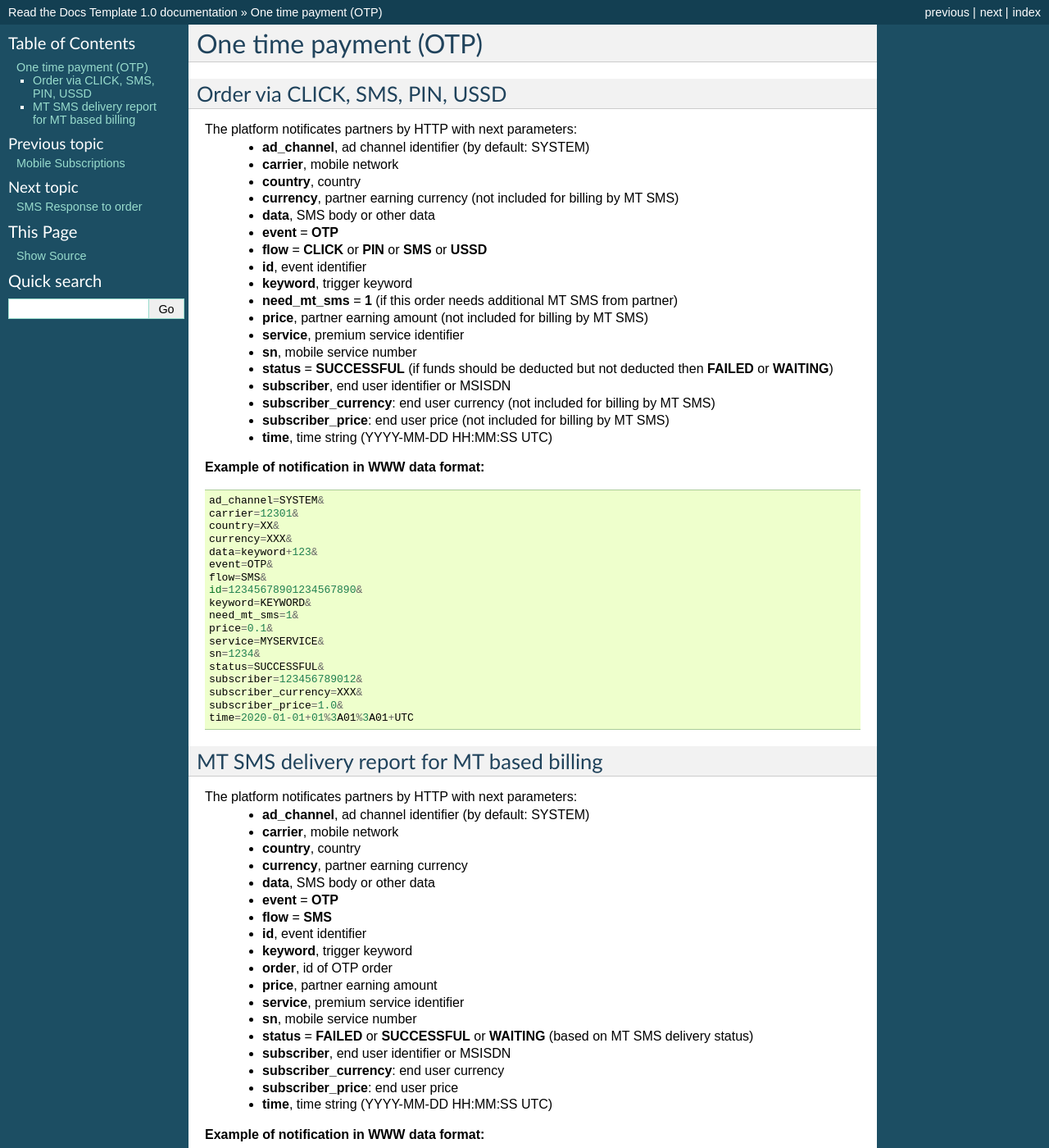
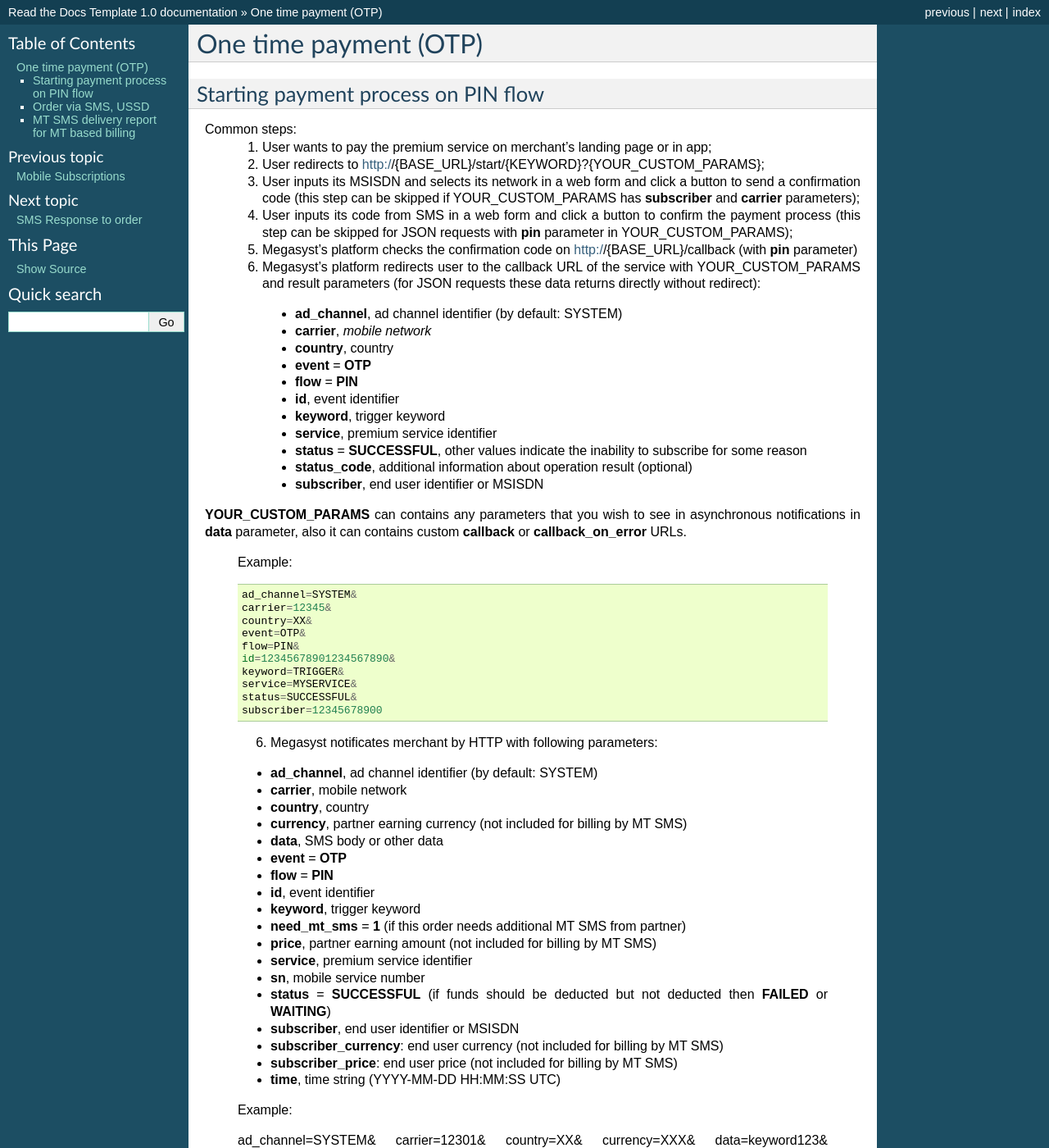
Before and after one commit to megasyst/lab, a Sphinx documentation site: the page built from docs/3_one_time_payment.rst, in a window 1280 px wide and 1400 px high. Shown: the whole window at 82% size. Built offline with Sphinx 7.4.7, drawn with Linux system fonts in a browser that asks for light colours; some of the changed text lies outside the part shown.

Commit message:
Update 3_one_time_payment.rst

```diff
--- a/docs/3_one_time_payment.rst
+++ b/docs/3_one_time_payment.rst
@@ -2,7 +2,86 @@
 One time payment (OTP)
 ======================
 
-Order via CLICK, SMS, PIN, USSD
+Starting payment process on PIN flow
+------------------------------------
+
+Common steps:
+  1. User wants to pay the premium service on merchant's landing page or in app;
+  2. User redirects to http://{BASE_URL}/start/{KEYWORD}?{YOUR_CUSTOM_PARAMS};
+  3. User inputs its MSISDN and selects its network in a web form and click a button to send a confirmation code (this step can be skipped if YOUR_CUSTOM_PARAMS has **subscriber** and **carrier** parameters);
+  4. User inputs its code from SMS in a web form and click a button to confirm the payment process (this step can be skipped for JSON requests with **pin** parameter in YOUR_CUSTOM_PARAMS);
+  5. Megasyst's platform checks the confirmation code on http://{BASE_URL}/callback (with **pin** parameter)
+  6. Megasyst's platform redirects user to the callback URL of the service with YOUR_CUSTOM_PARAMS and result parameters (for JSON requests these data returns directly without redirect):
+    * **ad_channel**, ad channel identifier (by default: SYSTEM)
+    * **carrier**, `mobile network`
+    * **country**, country
+    * **event** = **OTP**
+    * **flow** = **PIN**
+    * **id**, event identifier
+    * **keyword**, trigger keyword
+    * **service**, premium service identifier
+    * **status** = **SUCCESSFUL**, other values indicate the inability to subscribe for some reason
+    * **status_code**, additional information about operation result (optional)
+    * **subscriber**, end user identifier or MSISDN
+
+**YOUR_CUSTOM_PARAMS** can contains any parameters that you wish to see in asynchronous notifications in **data** parameter, also it can contains custom **callback** or **callback_on_error** URLs.
+
+  Example::
+
+    ad_channel=SYSTEM&
+    carrier=12345&
+    country=XX&
+    event=OTP&
+    flow=PIN&
+    id=12345678901234567890&
+    keyword=TRIGGER&
+    service=MYSERVICE&
+    status=SUCCESSFUL&
+    subscriber=12345678900
+
+  6. Megasyst notificates merchant by HTTP with following parameters:
+
+  * **ad_channel**, ad channel identifier (by default: SYSTEM)
+  * **carrier**, mobile network
+  * **country**, country
+  * **currency**, partner earning currency (not included for billing by MT SMS)
+  * **data**, SMS body or other data
+  * **event** = **OTP**
+  * **flow** = **PIN**
+  * **id**, event identifier
+  * **keyword**, trigger keyword
+  * **need_mt_sms** = **1** (if this order needs additional MT SMS from partner)
+  * **price**, partner earning amount (not included for billing by MT SMS)
+  * **service**, premium service identifier
+  * **sn**, mobile service number
+  * **status** = **SUCCESSFUL** (if funds should be deducted but not deducted then **FAILED** or **WAITING**)
+  * **subscriber**, end user identifier or MSISDN
+  * **subscriber_currency**: end user currency (not included for billing by MT SMS)
+  * **subscriber_price**: end user price (not included for billing by MT SMS)
+  * **time**, time string (YYYY-MM-DD HH:MM\:SS UTC)
+
+  Example::
+
+  ad_channel=SYSTEM&
+  carrier=12301&
+  country=XX&
+  currency=XXX&
+  data=keyword123&
+  event=OTP&
+  flow=SMS&
+  id=12345678901234567890&
+  keyword=KEYWORD&
+  need_mt_sms=1&
+  price=0.1&
+  service=MYSERVICE&
+  sn=1234&
+  status=SUCCESSFUL&
+  subscriber=123456789012&
+  subscriber_currency=XXX&
+  subscriber_price=1.0&
+  time=2020-01-01+01%3A01%3A01+UTC
+
+Order via SMS, USSD
 -------------------------------
 
 The platform notificates partners by HTTP with next parameters:
@@ -26,7 +105,6 @@ The platform notificates partners by HTTP with next parameters:
   * **time**, time string (YYYY-MM-DD HH:MM\:SS UTC)
 
 **Example of notification in WWW data format:** ::
-
 
   ad_channel=SYSTEM&
   carrier=12301&
@@ -72,7 +150,6 @@ The platform notificates partners by HTTP with next parameters:
 
 **Example of notification in WWW data format:** ::
 
-
   ad_channel=SYSTEM&
   carrier=12301&
   country=XX&
```
